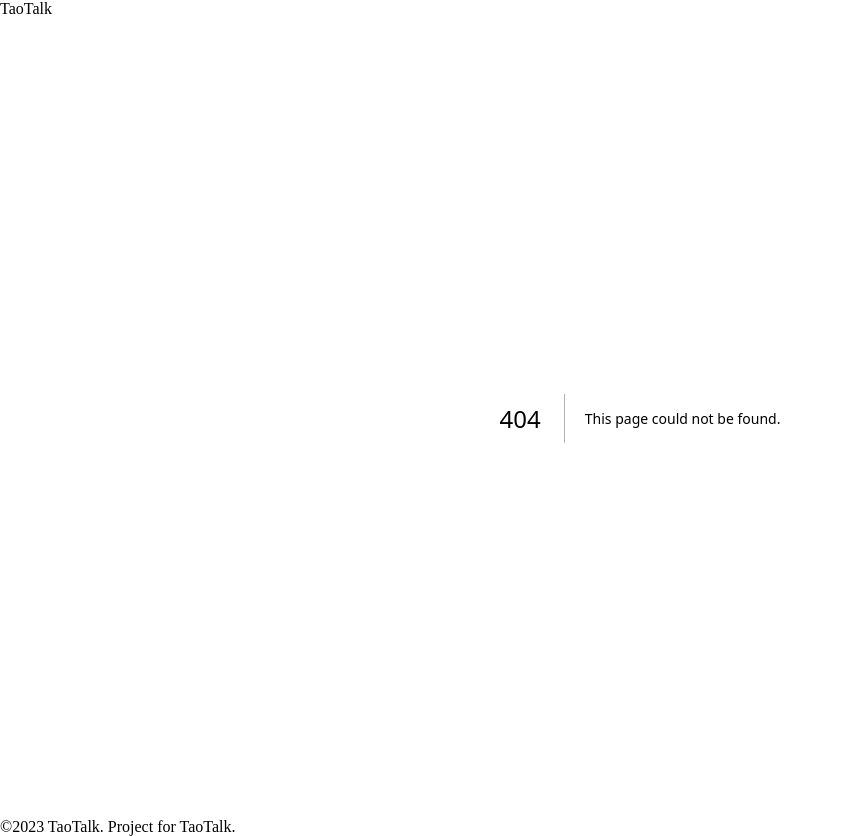
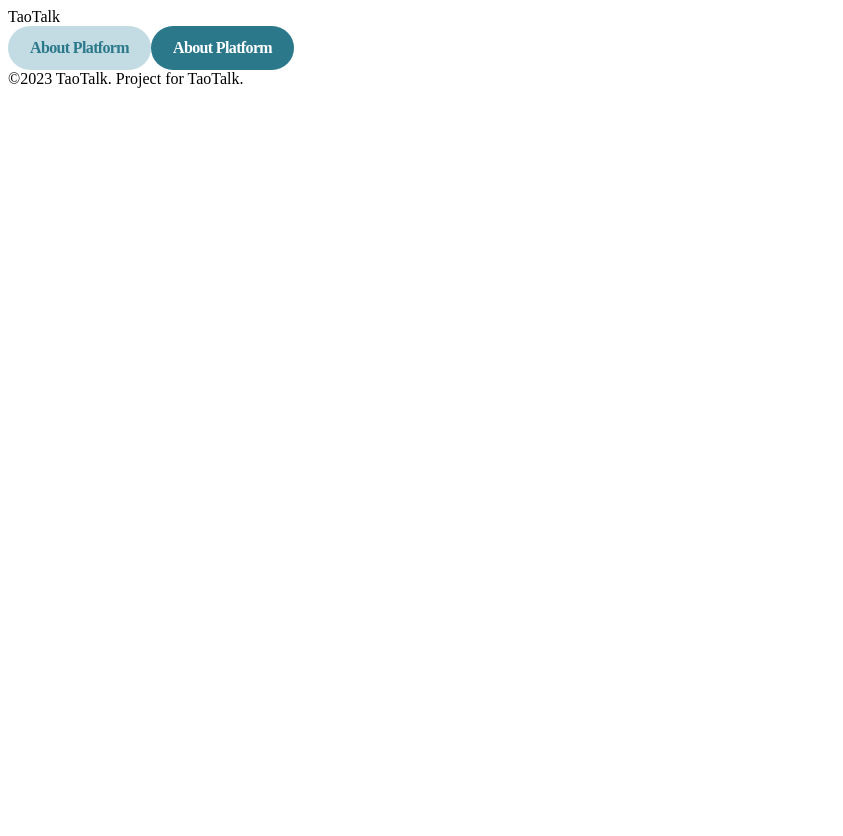
Before and after one commit to taodemy/taotalk, a Next.js app: page /buttontest in a window 1280 px wide. Before the commit this address had no page. Shown: the whole page, without its empty margins (0-843 px from the left). After the commit the page ends 800 px from the top, so only its background shows below. Built offline with nearby package versions, Linux system fonts and the light colour scheme.

Commit message:
feat: implement button component for future use

```diff
--- /dev/null
+++ b/src/components/Buttons/Buttons.module.scss
@@ -0,0 +1,32 @@
+.button{
+    font-family: 'Montserrat';
+    font-style: normal;
+    font-weight: 700;
+    font-size: 16px;
+    line-height: 100%;
+    padding: 14px 22px;
+    border-radius: 100px;
+    letter-spacing: -0.04em;
+}
+
+.buttonPrimaryColor{
+    color: #FFFFFF;
+    background:#2B788B;
+    border:none;
+    transition: box-shadow 0.3s;
+    &:hover{
+        color:#2B788B;
+        background-color: #FFFFFF;
+        box-shadow: inset 0px 0px 0px 3px #2B788B;
+    }
+}
+
+.buttonLightColor{
+    color: #2B788B;
+    background:#C3DCE3;
+    border:none;
+    &:hover{
+        color:#FFFFFF;
+        background-color: #2B788B;
+    }
+}
--- /dev/null
+++ b/src/components/Buttons/NormalButton.tsx
@@ -0,0 +1,31 @@
+import { ButtonColor } from './index';
+import styles from './Buttons.module.scss';
+
+export type NormalButtonProps = {
+  color?: ButtonColor;
+  label?: string;
+} & React.ComponentProps<'button'>;
+
+const btn = styles.button;
+const getButtonClass = (color: ButtonColor) => {
+  switch (color) {
+    case 'primary':
+      return styles.buttonPrimaryColor;
+    case 'light':
+      return styles.buttonLightColor;
+  }
+};
+
+const NormalButton = ({
+  color = 'primary',
+  label = 'button',
+  ...otherProps
+}: NormalButtonProps) => {
+  return (
+    <button className={`${getButtonClass(color)} ${btn} `} {...otherProps}>
+      {label}
+    </button>
+  );
+};
+
+export default NormalButton;
--- /dev/null
+++ b/src/components/Buttons/index.tsx
@@ -0,0 +1,25 @@
+import NormalButton, { NormalButtonProps } from './NormalButton';
+
+export type ButtonColor = 'primary' | 'light';
+
+type ButtonProps = {
+  variant?: 'normal';
+  isActive?: boolean;
+  src?: string;
+} & React.ComponentProps<'button'> &
+  NormalButtonProps;
+
+const Button = ({
+  variant = 'normal',
+  color = 'primary',
+  label = 'button',
+  isActive,
+  src,
+  ...otherProps
+}: ButtonProps) => {
+  return {
+    normal: <NormalButton color={color} label={label} {...otherProps} />,
+  }[variant];
+};
+
+export default Button;
--- /dev/null
+++ b/src/pages/buttontest.tsx
@@ -0,0 +1,11 @@
+import Button from '../components/Buttons';
+import React from 'react';
+
+export default function buttontest() {
+  return (
+    <div>
+      <Button color="light" label="About Platform" />
+      <Button color="primary" label="About Platform" />
+    </div>
+  );
+}
```
